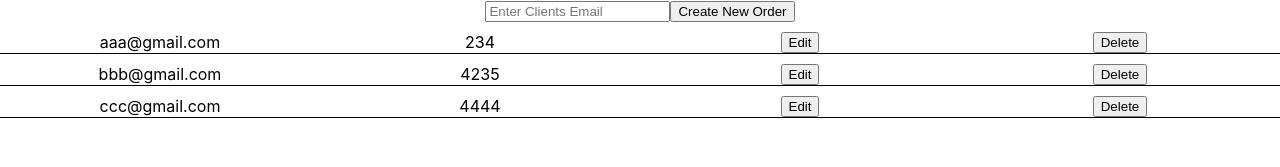
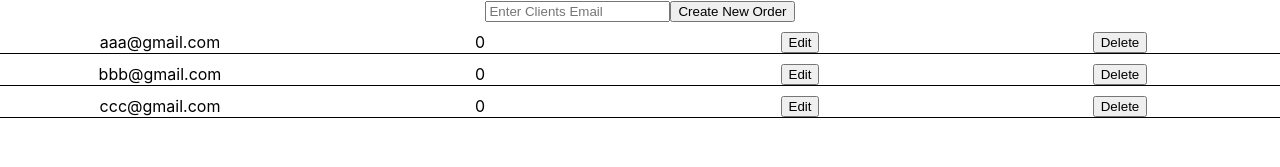
Before and after one commit to amirgal/supermarket-orders, a React (Create React App) app: page / in a window 1280 px wide. Shown: the top 167 px of the page. Built offline with nearby package versions, Linux system fonts and the light colour scheme.

Commit message:
add to cart function

```diff
--- a/src/App.css
+++ b/src/App.css
@@ -18,3 +18,11 @@
   margin: 10px 0;
   border-bottom: 1px solid black;
 }
+
+.product-row {
+  display: grid;
+  grid-template-columns: repeat(3,1fr);
+  justify-items: center;
+  margin: 10px 0;
+  border-bottom: 1px solid black;
+}
--- a/src/App.js
+++ b/src/App.js
@@ -1,19 +1,19 @@
-import React, {useState, Component, Fragment } from 'react';
+import React, {useState, Component, Fragment, useCallback } from 'react';
 import './App.css';
 import {Routes, Route , useNavigate} from 'react-router-dom';
 import HomePage from './pages/HomePage';
 import OrderPage from './pages/OrderPage';
-const axios = require('axios');
 
 
-const App = (props) => {
+const App = () => {
 
   const navigate = useNavigate()
+  const orderPagePath = '/order-page'
   const [orders, setOrders] = useState(
     [
-      {id:"1dadf",clientEmail:"aaa@gmail.com", totalPrice:"234"},
-      {id:"g4gf",clientEmail:"bbb@gmail.com", totalPrice:"4235"},
-      {id:"65hds",clientEmail:"ccc@gmail.com", totalPrice:"4444"}
+      {id:"1dadf",clientEmail:"aaa@gmail.com", totalPrice:0, cart: []},
+      {id:"g4gf",clientEmail:"bbb@gmail.com", totalPrice:0, cart: []},
+      {id:"65hds",clientEmail:"ccc@gmail.com", totalPrice:0, cart: []}
     ],
   )
 
@@ -25,34 +25,36 @@ const App = (props) => {
       {id:"gf43j6", productName:"keyboard", price:300, img:'https://media.istockphoto.com/photos/red-apple-with-leaf-isolated-on-white-background-picture-id185262648'}
     ]
 
-  const createNewOrder = (newOrderDetails) => {
-    navigate('/order-page')
-    console.log(newOrderDetails)
-  }
+  const createNewOrder = useCallback((order) => {
+    navigate(orderPagePath,{state: order})
+  })
 
-  const deleteOrder =  (orderId) => {
+  const deleteOrder =  useCallback((orderId) => {
     setOrders(orders.filter(t => t.id !== orderId))
-  }
+  })
 
-  const editOrder = (orderId) => {
-    //redirect to order page with this order id
-    console.log(orderId + "edit this order")
-  }
+  const editOrder = useCallback((orderId) => {
+    const order = orders.find(o => o.id === orderId)
+    navigate(orderPagePath,{state: order})
+  })
+
 
   return (
     <div className="App">
         <Routes>
           <Route path="/" exact element={
             <HomePage
-            orders={orders}
-            deleteOrder={deleteOrder}
-            editOrder={editOrder}
-            createNewOrder={createNewOrder}
+              orders={orders}
+              deleteOrder={deleteOrder}
+              editOrder={editOrder}
+              createNewOrder={createNewOrder}
             />
           }></Route>
 
           <Route path='/order-page' exact element={
-            <OrderPage products={products}/>
+            <OrderPage
+              products={products}
+            />
           }></Route>
 
         </Routes>
--- a/src/components/NewOrderBar.js
+++ b/src/components/NewOrderBar.js
@@ -8,11 +8,13 @@ const NewOrderBar = (props) => {
       }
 
     const createNewOrder = () => {
-        props.createNewOrder({
-            id: Math.floor(Math.random() * 10000),
-            email: input
-        })
-        setInput('')
+        if(input != ''){
+            props.createNewOrder({
+                id: Math.floor(Math.random() * 10000),
+                email: input
+            })
+            setInput('')
+        }
     }
 
     return (
--- a/src/components/OrderItem.js
+++ b/src/components/OrderItem.js
@@ -1,21 +1,13 @@
 import React, {useState} from 'react';
 
-const OrderItem = (props) => {
-
-    const order = props.order
-    const deleteOrder = () => {
-        props.deleteOrder(order.id)
-    }
-    const editOrder = () => {
-        props.editOrder(order.id)
-    }
+const OrderItem = ({order, deleteOrder, editOrder}) => {
 
     return (
         <div className='order-row'>
             <div className='order-email'>{order.clientEmail}</div>
             <div className='order-price'>{order.totalPrice}</div>
-            <button className='edit-order-button' onClick={editOrder}>Edit</button>  {/* redirect to  order page with this order id */}
-            <button className='delete-order-button' onClick={deleteOrder}>Delete</button>
+            <button className='edit-order-button' onClick={() => editOrder(order.id)}>Edit</button>
+            <button className='delete-order-button' onClick={() => deleteOrder(order.id)}>Delete</button>
         </div>
     )
 }
--- a/src/components/ProductItem.js
+++ b/src/components/ProductItem.js
@@ -1,12 +1,12 @@
 import React, {useState} from 'react';
 
-const ProductItem = (props) => {
-    const product = props.product
+const ProductItem = ({product, addToCart}) => {
 
     return (
         <div className='product-row'>
             <div className='product-name'>{product.productName}</div>
             <div className='product-price'>{product.price}</div>
+            <button onClick={() => addToCart(product.id)}>Add to Cart</button>
         </div>
     )
 }
--- a/src/components/ProductsList.js
+++ b/src/components/ProductsList.js
@@ -1,12 +1,12 @@
 import React, {useState} from 'react';
 import ProductItem from './ProductItem';
 
-const ProductsList = ({products}) => {
+const ProductsList = ({products, addToCart}) => {
 
     return (
         <div className='products-block'>
             {products.map(p =>
-                <ProductItem key={p.id} product={p}/>
+                <ProductItem key={p.id} product={p} addToCart={addToCart}/>
             )}
         </div>
     )
--- a/src/index.js
+++ b/src/index.js
@@ -2,7 +2,6 @@ import React from 'react';
 import ReactDOM from 'react-dom';
 import './index.css';
 import App from './App';
-import reportWebVitals from './reportWebVitals';
 import {BrowserRouter as Router} from 'react-router-dom';
 
 ReactDOM.render(
@@ -17,4 +16,3 @@ ReactDOM.render(
 // If you want to start measuring performance in your app, pass a function
 // to log results (for example: reportWebVitals(console.log))
 // or send to an analytics endpoint. Learn more: https://bit.ly/CRA-vitals
-reportWebVitals();
--- a/src/pages/OrderPage.js
+++ b/src/pages/OrderPage.js
@@ -1,13 +1,35 @@
 import React, {useState} from 'react';
+import  {useLocation} from 'react-router-dom';
 import OrderInfo from '../components/OrderInfo';
 import ProductsList from '../components/ProductsList';
 
 const OrderPage = ({products}) => {
+    const location = useLocation()
+    const currentOrder = location.state
+    const cart = currentOrder.cart
+
+    const addToCart = (productId) => {
+        const productIndex = cart.findIndex(p => p.product.id == productId)
+        const product = products.find(p => p.id == productId)
+
+        if(productIndex == -1){
+            cart.push({product, qty:1})
+            currentOrder.totalPrice += product.price
+        }else{
+            cart[productIndex].qty++
+            currentOrder.totalPrice += product.price
+        }
+        console.log(cart)
+    }
+
+    const saveOrder = () => {
+
+    }
 
     return (
         <div className='order-page'>
             <OrderInfo/>
-            <ProductsList products={products}/>
+            <ProductsList products={products} addToCart={addToCart}/>
         </div>
     )
 }
--- a/src/reportWebVitals.js
+++ /dev/null
@@ -1,13 +0,0 @@
-const reportWebVitals = onPerfEntry => {
-  if (onPerfEntry && onPerfEntry instanceof Function) {
-    import('web-vitals').then(({ getCLS, getFID, getFCP, getLCP, getTTFB }) => {
-      getCLS(onPerfEntry);
-      getFID(onPerfEntry);
-      getFCP(onPerfEntry);
-      getLCP(onPerfEntry);
-      getTTFB(onPerfEntry);
-    });
-  }
-};
-
-export default reportWebVitals;
```
